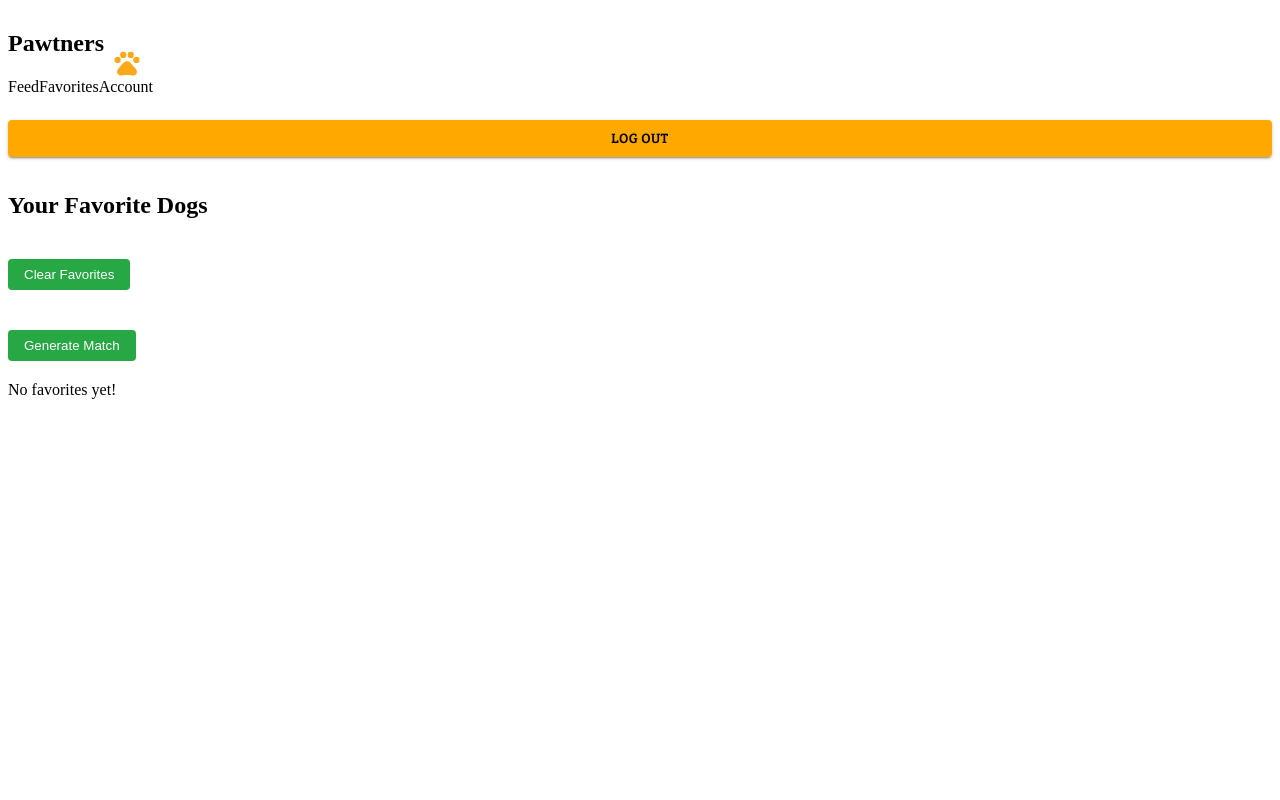
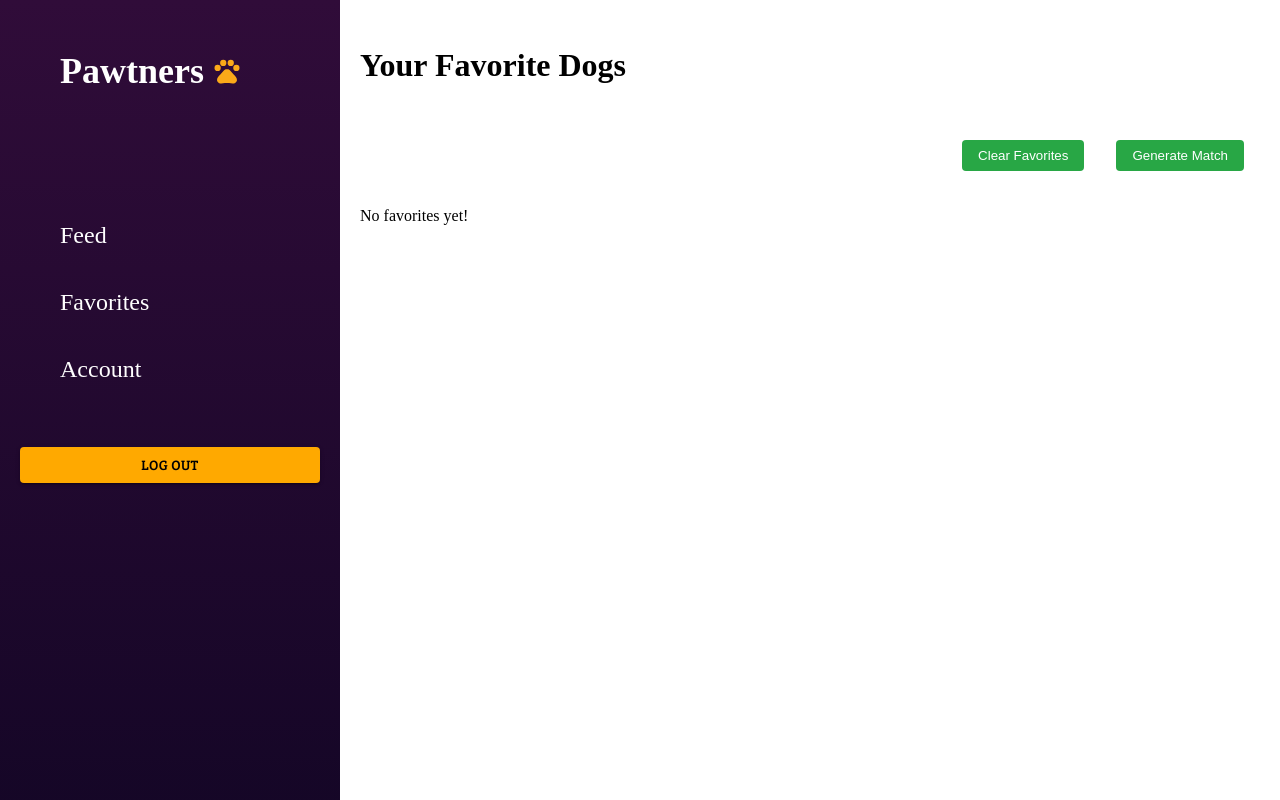
Before and after one commit to drDoWhile0/Fetch-Take-Home-Exercise, a React (Create React App) app: page /favorites in a window 1280 px wide. Built offline with nearby package versions, Linux system fonts and the light colour scheme.

Commit message:
style: styles for the favorites and feed components

```diff
--- /dev/null
+++ b/src/styles/components/_favorites.scss
@@ -0,0 +1,121 @@
+.favorites-container {
+    display: flex;
+    height: 100vh;
+    overflow: hidden;
+
+    .favorites-container__navigation-container {
+      background: linear-gradient(to bottom, $primary-color, $gradient-color-secondary);
+      flex: 0 0 300px;
+      height: 100vh;
+      position: sticky;
+      top: 0;
+      z-index: 10;
+      padding: 20px;
+    }
+
+    .favorites-container__main-content {
+      flex: 1;
+      overflow-y: scroll;
+      padding: 20px;
+
+      .favorite-and-match-btn {
+        display: flex;
+        justify-content: flex-end;
+
+        div {
+            margin: 16px;
+        }
+      }
+
+      h2 {
+        font-size: 2rem;
+        margin-bottom: 20px;
+      }
+
+      button {
+        margin-top: 20px;
+        padding: 8px 16px;
+        background-color: #28a745;
+        color: white;
+        border: none;
+        border-radius: 4px;
+        cursor: pointer;
+
+        &:hover {
+          background-color: #218838;
+        }
+      }
+
+      .dog-info {
+        margin-top: 20px;
+        text-align: center;
+
+        img {
+          width: 100%;
+          height: auto;
+          border-radius: 8px;
+          margin-bottom: 10px;
+        }
+
+        h3 {
+          font-size: 1.5rem;
+          margin-top: 10px;
+        }
+
+        p {
+          font-size: 1rem;
+          color: #555;
+        }
+
+        button {
+          margin-top: 10px;
+          background-color: #007bff;
+
+          &:hover {
+            background-color: #0056b3;
+          }
+        }
+      }
+
+      .no-favorites-message {
+        font-size: 1.2rem;
+        color: #888;
+        text-align: center;
+        margin-top: 20px;
+      }
+    }
+}
+
+
+.navigation-container {
+    &__elements {
+      display: flex;
+      flex-direction: column;
+      font-family: '"Bree Serif", serif;';
+      margin-left: 40px;
+      color: white;
+
+      .login-component__heading-icon-container {
+          svg {
+              margin-top: 0;
+          }
+      }
+
+      h2 {
+          font-size: 36px;
+      }
+
+      &-links {
+          display: flex;
+          flex-direction: column;
+          justify-self: center;
+          margin-top: 100px;
+
+          a {
+              margin-bottom: 40px;
+              font-size: 24px;
+          }
+      }
+    }
+
+}
--- a/src/styles/components/_feed.scss
+++ b/src/styles/components/_feed.scss
@@ -1,3 +1,9 @@
+body {
+    margin: 0;
+    padding: 0;
+    background-color: #fff; // Ensure background color matches the desired body color
+}
+
 .dog-grid {
     display: grid;
     grid-template-columns: repeat(3, 1fr);
@@ -23,7 +29,8 @@
 
     img {
       width: 100%;
-      height: auto;
+      height: 200px; // Fixed height for images
+      object-fit: cover; // Ensures the image covers the area without distorting the aspect ratio
       border-radius: 8px;
     }
 
@@ -64,3 +71,73 @@
       background-color: #218838;
     }
   }
+
+  .main-feed-container {
+    display: flex;
+    height: 100vh;
+    overflow: hidden;
+
+    .main-feed-container__navigation-container {
+      background: linear-gradient(to bottom, $primary-color, $gradient-color-secondary);
+      flex: 0 0 300px;
+      height: 100vh;
+      position: sticky;
+      top: 0;
+      z-index: 10;
+
+      .login-component__login-card__button {
+        margin-left: 20px;
+        margin-top: 400px;
+        width: 85%;
+      }
+
+    }
+
+    .navigation-container {
+        &__elements {
+          display: flex;
+          flex-direction: column;
+          font-family: '"Bree Serif", serif;';
+          margin-left: 40px;
+          color: white;
+
+          .login-component__heading-icon-container {
+              svg {
+                  margin-top: 0;
+              }
+          }
+
+          h2 {
+              font-size: 36px;
+          }
+
+          &-links {
+              display: flex;
+              flex-direction: column;
+              justify-self: center;
+              margin-top: 100px;
+
+              a {
+                  margin-bottom: 40px;
+                  font-size: 24px;
+              }
+          }
+        }
+
+    }
+
+
+    .main-feed-container__main-feed-display {
+      flex: 1;
+      overflow-y: scroll;
+      padding: 20px;
+      margin: 0 100px;
+
+      &__filter-sort-controls {
+        display: flex;
+        align-items: baseline;
+        justify-content: space-between;
+      }
+
+    }
+  }
--- a/src/styles/main.scss
+++ b/src/styles/main.scss
@@ -2,3 +2,4 @@
 @import 'components/login';
 @import 'components/feed';
 @import 'components/navigation';
+@import 'components/favorites';
```
